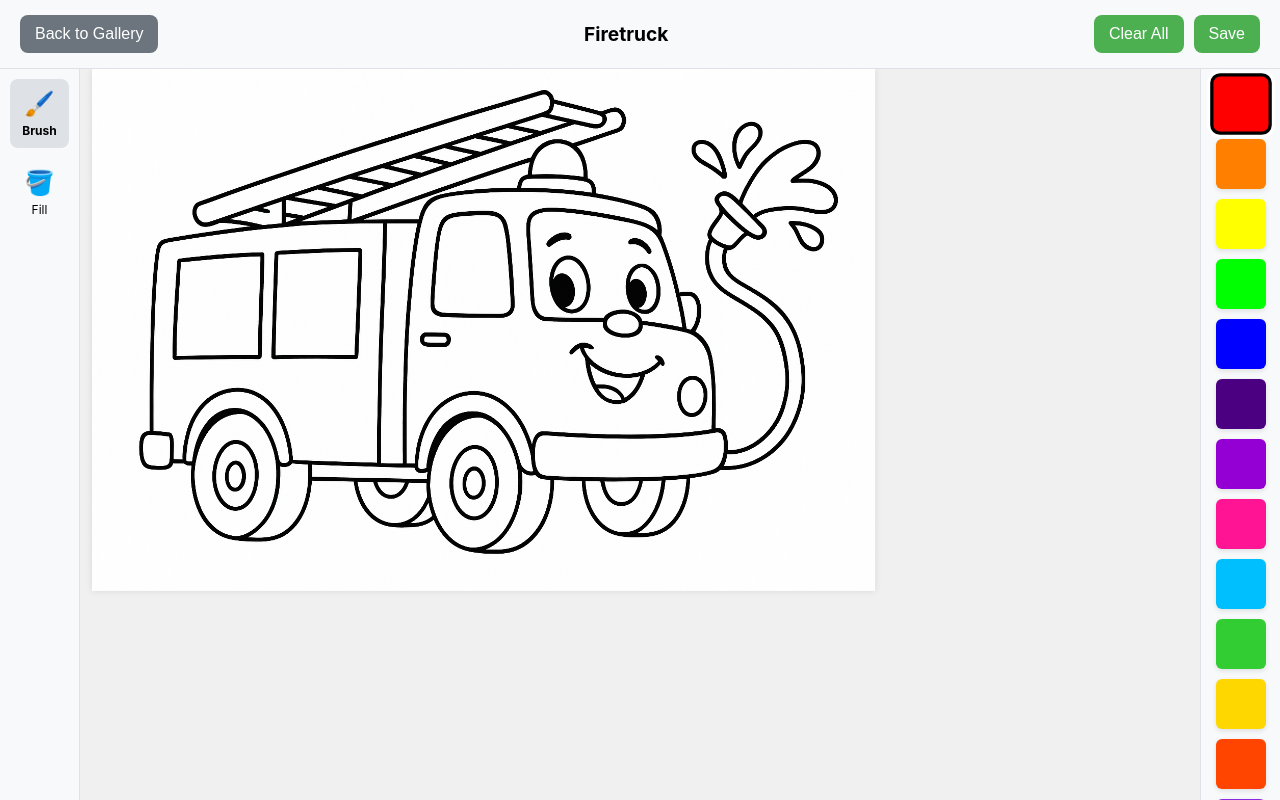
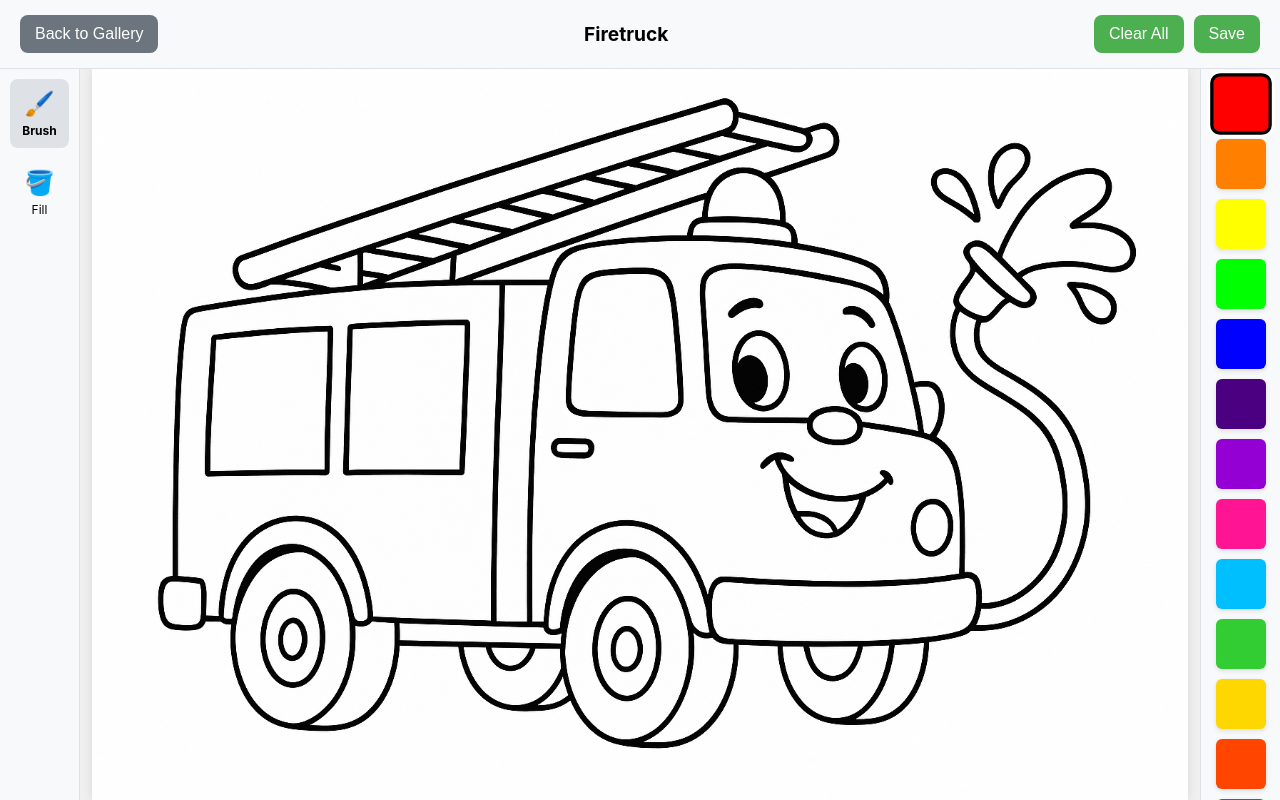
Before and after one commit to lpenguin/coloring-frontend, a React (Create React App) app: page /coloring-frontend/coloring/1 in a window 1280 px wide. Built offline with nearby package versions, Linux system fonts and the light colour scheme; the HTML template or start-up script is replaced by a standard one.

Commit message:
Remove scaling

```diff
--- a/src/pages/ColoringPage.tsx
+++ b/src/pages/ColoringPage.tsx
@@ -22,7 +22,6 @@ const ColoringPage: React.FC = () => {
   const [isDragging, setIsDragging] = useState(false);
   const [lastPoint, setLastPoint] = useState<{ x: number, y: number } | null>(null);
   const [pixelData, setPixelData] = useState<PixelData | null>(null);
-  const [scale, setScale] = useState(1);
 
   const {
     currentColor,
@@ -58,15 +57,6 @@ const ColoringPage: React.FC = () => {
       // Set canvas dimensions to match the image
       canvas.width = img.width;
       canvas.height = img.height;
-
-      // Calculate the scale for display
-      const containerWidth = canvas.parentElement?.clientWidth || window.innerWidth;
-      const containerHeight = canvas.parentElement?.clientHeight || window.innerHeight;
-      const scaleX = containerWidth / img.width;
-      const scaleY = containerHeight / img.height;
-      const newScale = Math.min(scaleX, scaleY, 1); // Don't scale up beyond 1
-
-      setScale(newScale);
 
       // Draw the image
       ctx.clearRect(0, 0, canvas.width, canvas.height);
@@ -375,7 +365,6 @@ const ColoringPage: React.FC = () => {
             <canvas
               ref={canvasRef}
               style={{
-                transform: `scale(${scale})`,
                 transformOrigin: 'top left'
               }}
             />
```
